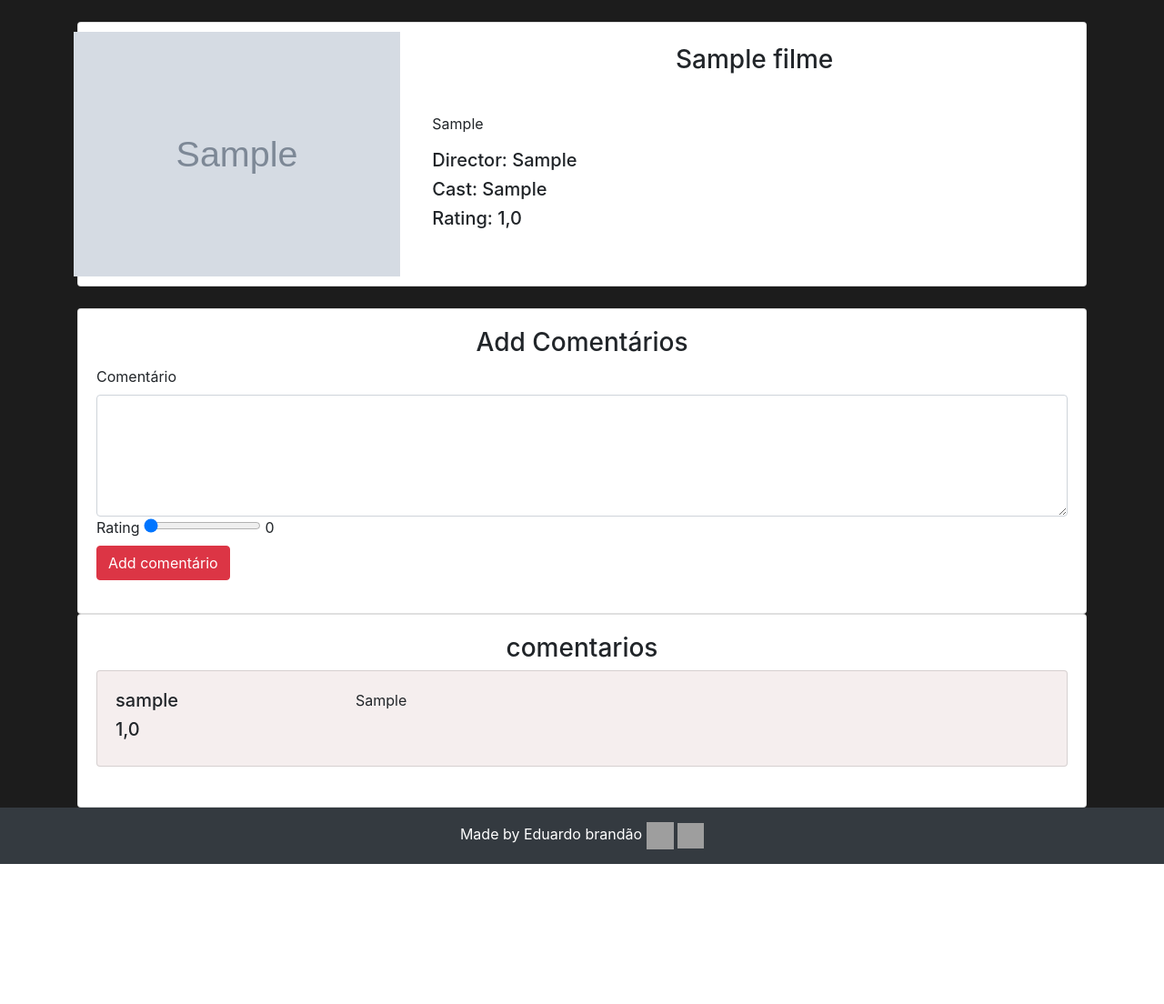
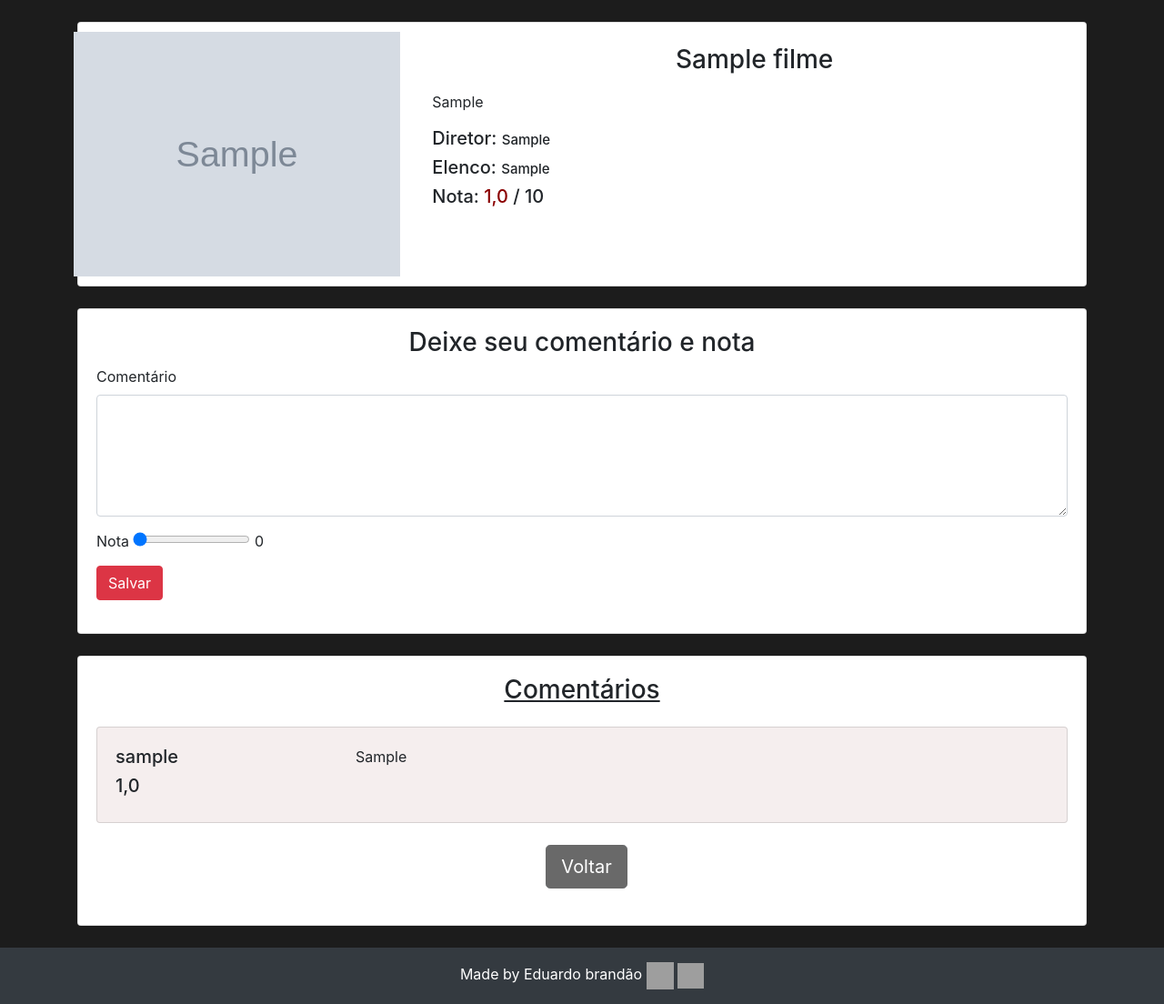
Before and after one commit to EduardoBran/EbFilmes-App-Web-Py, a Django app: page /1/ in a window 1280 px wide. Shown: the part 68-1172 px from the top of the page at 91% size. Before the commit the page ends 1018 px from the top, so only its background shows below. Run offline with Django 4.2, Linux system fonts and the light colour scheme; tables that the repository leaves empty hold one stand-in row (values such as "Sample post"); grey boxes marked "Sample" are stand-in pictures; some libraries are stand-ins or nearby versions; grey boxes are pictures that could not be loaded.

Commit message:
edit layot page filmes_detalhes

```diff
--- a/filme/templates/filme/filme_detalhes.html
+++ b/filme/templates/filme/filme_detalhes.html
@@ -13,12 +13,15 @@
         <div class="col-md-8">
             <br>
             <h3 class="text-center">{{ movie.nome }}</h3>
-            <br>
             <div style="padding: 10px;">
                 <p>{{ movie.sinopse }}</p>
-                <h5>Director: {{ movie.diretor }}</h5>
-                <h5>Cast: {{ movie.elenco }}</h5>
-                <h5>Rating: {{ media }}</h5>
+                <h5>Diretor: <span style="font-size: 15px;">{{ movie.diretor }}</span></h5>
+                <h5>Elenco: <span style="font-size: 15px;">{{ movie.elenco }}</span></h5>
+                {% if media > 5 %}
+                <h5>Nota: <span style="color: #0000CD;">{{ media }}</span> / 10</h5>
+                {% else %}
+                <h5>Nota: <span style="color: #8B0000;">{{ media }}</span> / 10</h5>
+                {% endif %}
             </div>
         </div>
     </div>
@@ -27,27 +30,27 @@
 
 <div class="card">
     <div class="card-body">
-        <h3 class="text-center">Add Comentários</h3>
+        <h3 class="text-center">Deixe seu comentário e nota</h3>
         <form action="{% url 'comentario:addComentario' movie.id  %}" method="POST">
             {% csrf_token %}
             <label for="comentario">Comentário</label>
             <textarea name="comentario" id="comentario" cols="30" rows="5" class="form-control"></textarea>
 
-            <label for="nota">Rating</label>
+            <label for="nota" style="margin-top: 15px; margin-bottom: 15px;">Nota</label>
             <input type="range" id="rangeInput" name="nota" min="0" max="10" value="0" step="0.5"
                 oninput="amount.value=rangeInput.value">
             <output name="amount" id="amount" for="rangeInput">0</output>
 
             <br>
-            <input type="submit" class="btn btn-danger" value="Add comentário">
+            <input type="submit" class="btn btn-danger" value="Salvar">
         </form>
     </div>
 </div>
-
+<br>
 <div class="card">
     <div class="card-body">
 
-        <h3 class="text-center">comentarios</h3>
+        <h3 class="text-center" style="margin-bottom: 24px; text-decoration: underline;">Comentários</h3>
         {% for comentario in comentarios %}
 
         <div class="card" style="background-color: #f5eeee;">
@@ -76,8 +79,12 @@
         <br>
 
         {% endfor %}
+        <div class="text-center" style="margin-bottom: 20px;">
+            <a class="btn btn-secondary btn-lg btnVoltarSobre" href="/">Voltar</a>
+        </div>
 
     </div>
 </div>
+<br>
 
 {% endblock %}
--- a/filme/templates/filme/index.html
+++ b/filme/templates/filme/index.html
@@ -8,7 +8,6 @@
 
 <div class="row">
     <div class="col-md-12">
-        {% include 'parciais/_messages.html' %}
         <form class="form-class" action="{% url 'filmes:busca' %}">
             {% csrf_token %}
             <input type="search" name="termo" id="termo" value="{{ request.GET.termo }}" class="form-control"
```
